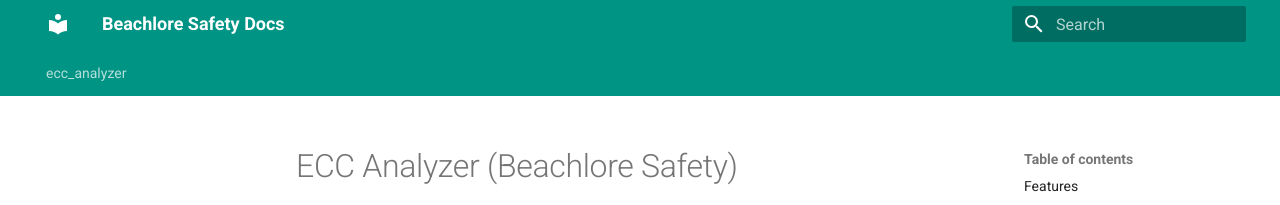
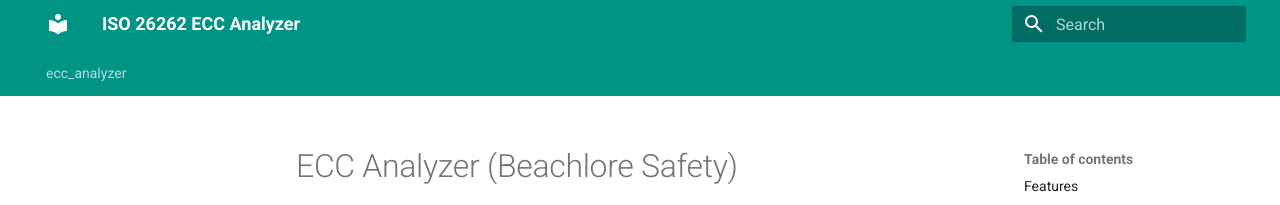
Before and after one commit to HENKI2004/Beachlore, an MkDocs documentation site: the page built from docs/index.md, in a window 1280 px wide. Shown: the top 205 px of the page. Built offline with MkDocs 1.6.1 and Material for MkDocs 9.7.7, drawn with Linux system fonts in a browser that asks for light colours.

Commit message:
Rename package to iso26262-ecc-analyzer and update metadata

```diff
--- a/mkdocs.yml
+++ b/mkdocs.yml
@@ -1,6 +1,6 @@
-site_url: https://HENKI2004.github.io/Beachlore
+site_url: https://HENKI2004.github.io/iso26262-ecc-analyzer
 
-site_name: Beachlore Safety Docs
+site_name: ISO 26262 ECC Analyzer
 theme:
   name: material
   palette:
```
Also changed, not shown: pyproject.toml (+6 -1 lines), 1 other file.
